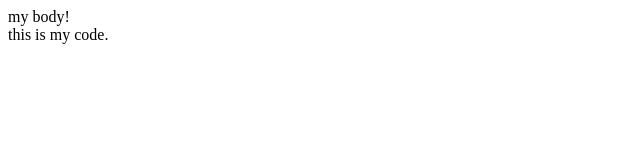
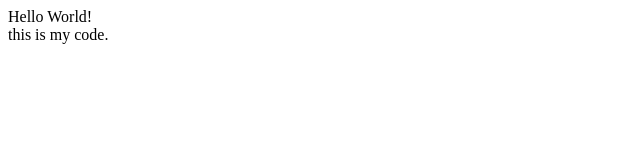
Before and after one commit to yashrabari/my-cicd-pipeline, a website: page home.html in a window 1280 px wide. Shown: the full height of the page, 0-640 px from the left. Drawn offline with Linux system fonts and the light colour scheme.

Commit message:
added-small-change

```diff
--- a/home.html
+++ b/home.html
@@ -7,7 +7,7 @@
   <title>Document</title>
 </head>
 <body>
-  my body!<br/>
+  Hello World!<br/>
   this is my code.
 </body>
 </html>
```
